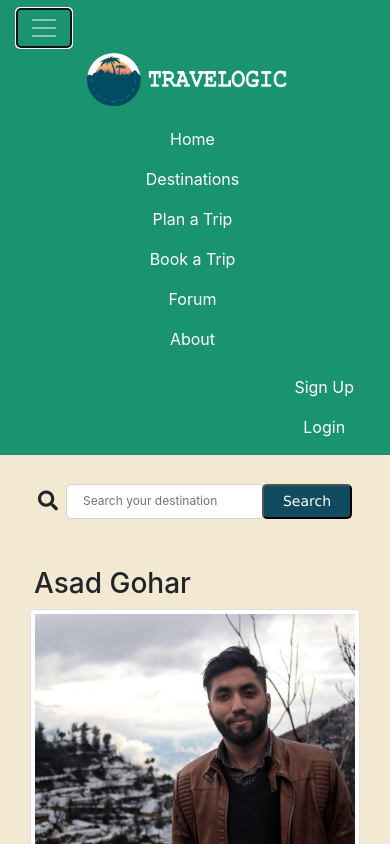
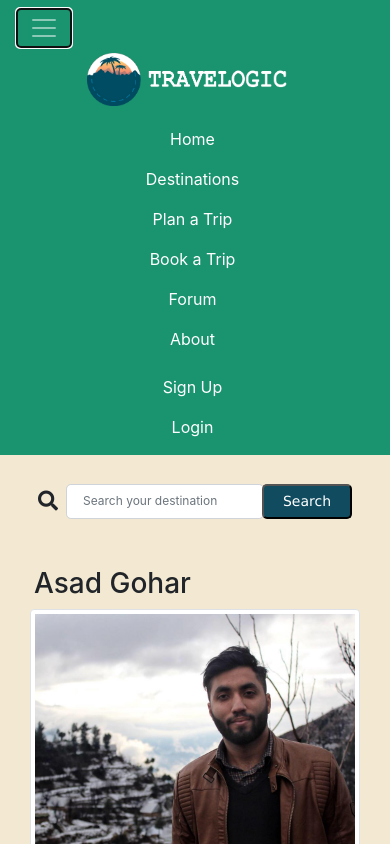
Before and after one commit to AsadGohar/travelholic, a React (Create React App) app: page /profile in a window 390 px wide. Both pictures are taken after a click on the button "Toggle navigation". Shown: the top 844 px of the page. Built offline with nearby package versions, Linux system fonts and the light colour scheme.

Commit message:
minor updates
removed space from right side, minor adjustments in navbar, swapped to and from in RoutePossibility, minor updates in PlanATrip form

```diff
--- a/src/App.js
+++ b/src/App.js
@@ -28,7 +28,7 @@ import Privacy from "./components/support-components/Privacy"
 function App() {
   return (
     <BrowserRouter>
-      <div className="application-container">
+      <div className="">
         <Navbar />
         <Switch>
           <Route exact path="/" component={Homepage} />
--- a/src/components/header/Navbar.css
+++ b/src/components/header/Navbar.css
@@ -17,3 +17,24 @@
 .activeLink{
     color: #114B5F;
 }
+
+#nav{
+    padding-left: 0px!important;
+    padding-right: 0px !important;
+}
+
+#nav-wrap{
+    margin-right: 0px;
+    margin-left: 0px;
+}
+
+#signup-div{
+    float: right !important;
+}
+
+@media (max-width: 991px) {
+
+    #signup-div{
+        float: none !important;
+    }
+}
--- a/src/components/header/Navbar.js
+++ b/src/components/header/Navbar.js
@@ -4,8 +4,8 @@ import "./Navbar.css";
 
 function Navbar() {
     return (
-        <div className="row " id="navbar-container">
-            <div className="container-fluid "  >
+      <div id="nav-wrap" className="row " >
+				<div id="nav" className="container-fluid "  >
 					<nav className="navbar navbar-expand-lg " id="navbar-wrap">
 						<button className="navbar-toggler navbar-dark" type="button" data-toggle="collapse" data-target="#navbarToggler" aria-controls="navbarToggler" aria-expanded="false" aria-label="Toggle navigation">
 								<span className="navbar-toggler-icon"></span>
@@ -37,10 +37,9 @@ function Navbar() {
 													<NavLink className="nav-link " activeClassName="activeLink" to="/about">About</NavLink>
 											</li>
 										</ul>
-
 									</div>
 									<div className="col-lg-4 " id="nav-links-profile">
-                                    <ul className="navbar-nav float-right mr-auto mt-2 mt-lg-0" >
+										<ul id="signup-div" className="navbar-nav float-right mr-auto mt-2 mt-lg-0" >
 												<li className="nav-item">
 														<NavLink className="nav-link" activeClassName="activeLink" to="/signup">Sign Up</NavLink>
 												</li>
--- a/src/components/plan-a-trip/Plan-a-Trip.css
+++ b/src/components/plan-a-trip/Plan-a-Trip.css
@@ -1,3 +1,4 @@
 #planATrip-cont {
     background-color: rgb(231, 231, 231);
+    border-radius: 10px;
 }
--- a/src/components/plan-a-trip/PlanATripForm.js
+++ b/src/components/plan-a-trip/PlanATripForm.js
@@ -4,7 +4,7 @@ import './PlanATripForm.css'
 
 function PlanATripForm() {
    return (
-      <div className="Container">
+      <div className="container">
         <div className="form-group row">
 					<label className="col-md-3 col-form-label  font-weight-bold" >Destination</label>
 					<div className="col-md-6">
@@ -24,7 +24,7 @@ function PlanATripForm() {
 					<div className="col-md-6">
 						<div>
 								<select className="custom-select">
-								<option defaultValue>Islamabad</option>
+								<option defaultValue>Lahore</option>
 								<option>Islamabad</option>
 								<option>Karachi</option>
 								<option>Peshawar</option>
--- a/src/components/plan-a-trip/RoutePossibility.css
+++ b/src/components/plan-a-trip/RoutePossibility.css
@@ -17,6 +17,7 @@
 
   background-color: #114B5F;
   color: white;
+  border-radius: 10px;
 }
 
 .check-route {
--- a/src/components/plan-a-trip/RoutePossibility.js
+++ b/src/components/plan-a-trip/RoutePossibility.js
@@ -11,7 +11,7 @@ function RoutePossibility() {
 						<p>Check here to see route possibility between two points</p>
 						<div className="form-group row">
 							<div className="col">
-									<h5>To:</h5>
+								<h5>From:</h5>
 								<div >
 									<select className="custom-select">
 									<option defaultValue></option>
@@ -23,7 +23,7 @@ function RoutePossibility() {
 								</div>
 							</div>
 							<div className="col">
-									<h5>From:</h5>
+								<h5>To:</h5>
 								<div >
 									<select className="custom-select">
 									<option defaultValue></option>
--- a/src/components/profile/Profile.js
+++ b/src/components/profile/Profile.js
@@ -1,5 +1,5 @@
 import React from 'react'
-import "./profile.css"
+import "./Profile.css"
 
 //Profile components imported here
 import Searchbar from "../header/Searchbar.js"
```
Also changed, not shown: 2 other files (tests, documents, lock files or other folders). Lines whose indentation alone changed are shown as unchanged.
